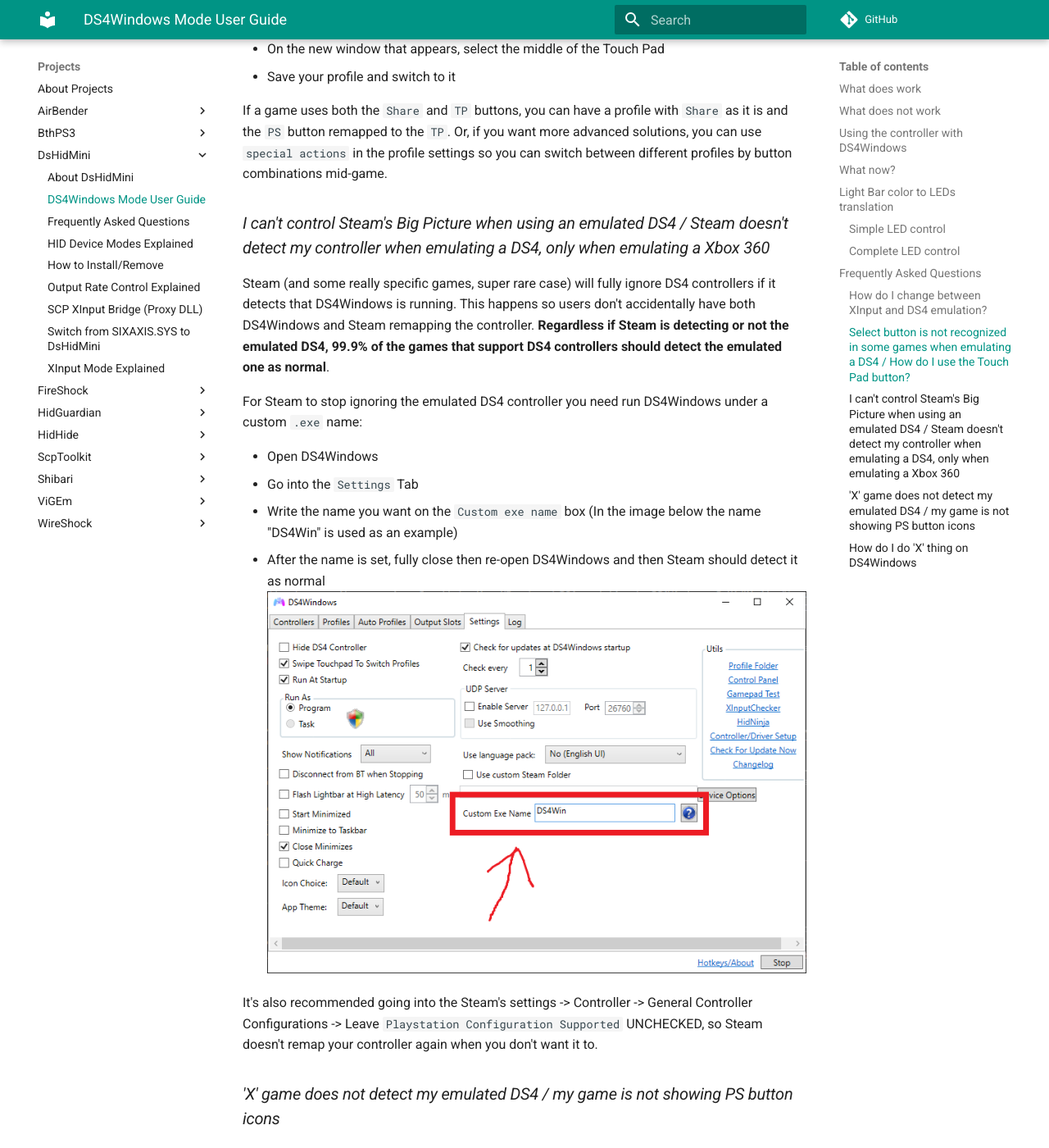
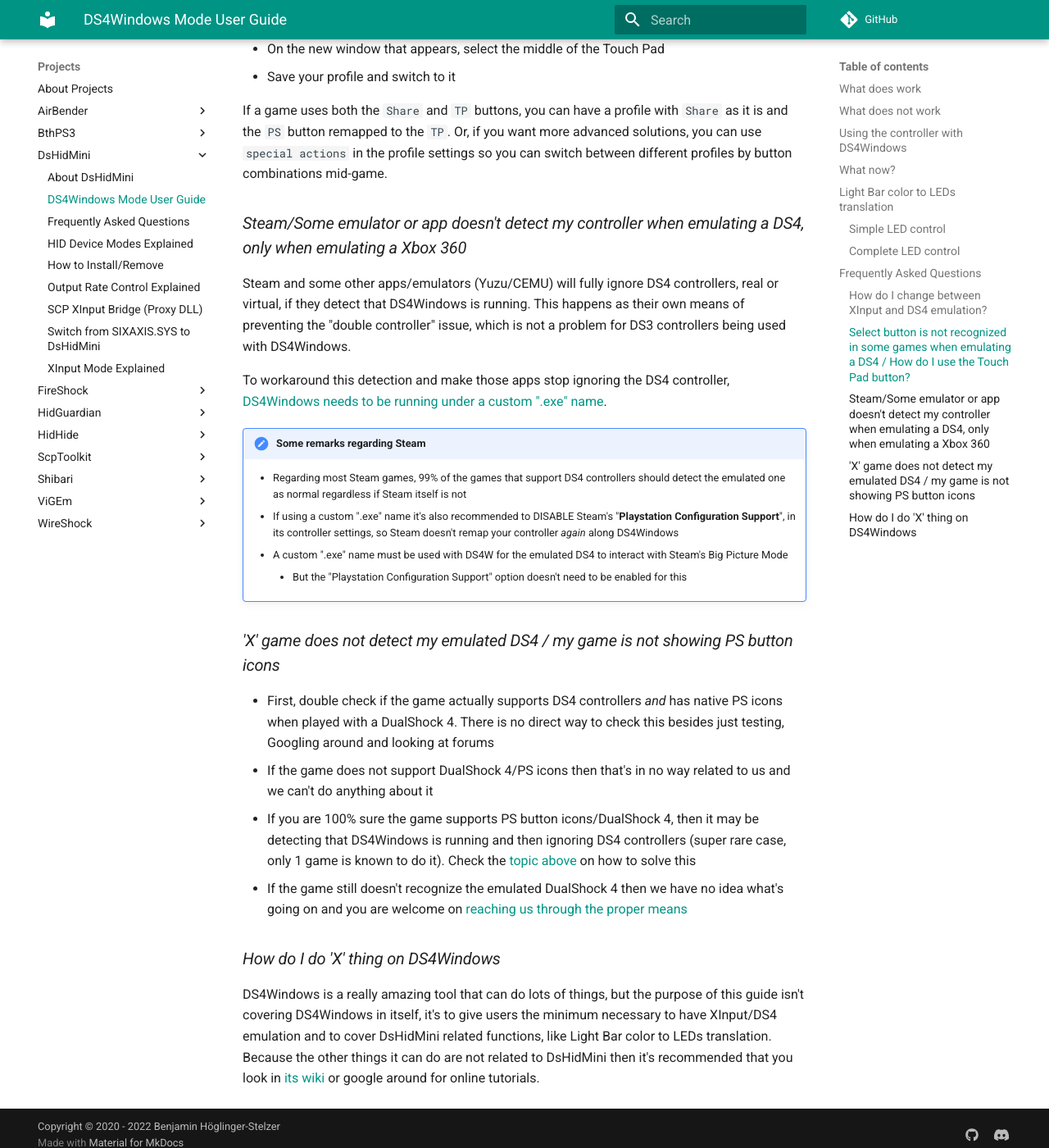
Before and after one commit to nefarius/ViGEm.github.io, an MkDocs documentation site: the page built from docs/projects/DsHidMini/DS4-Mode-User-Guide.md, in a window 1280 px wide and 1400 px high, scrolled down 8245 px. Shown: the whole window at 82% size. Built offline with MkDocs 1.6.1 and Material for MkDocs 9.7.7, drawn with Linux system fonts in a browser that asks for light colours; comment, search, counter and statistics services are not loaded.

Commit message:
Updated section title and contents

```diff
--- a/docs/projects/DsHidMini/DS4-Mode-User-Guide.md
+++ b/docs/projects/DsHidMini/DS4-Mode-User-Guide.md
@@ -163,19 +163,18 @@
 
 If a game uses both the `Share` and `TP` buttons, you can have a profile with `Share` as it is and the `PS` button remapped to the `TP`. Or, if you want more advanced solutions, you can use `special actions` in the profile settings so you can switch between different profiles by button combinations mid-game.
 
-### _I can't control Steam's Big Picture when using an emulated DS4 / Steam doesn't detect my controller when emulating a DS4, only when emulating a Xbox 360_
+### _Steam/Some emulator or app doesn't detect my controller when emulating a DS4, only when emulating a Xbox 360_
 
-Steam (and some really specific games, super rare case) will fully ignore DS4 controllers if it detects that DS4Windows is running. This happens so users don't accidentally have both DS4Windows and Steam remapping the controller. __Regardless if Steam is detecting or not the emulated DS4, 99.9% of the games that support DS4 controllers should detect the emulated one as normal__.
+Steam and some other apps/emulators (Yuzu/CEMU) will fully ignore DS4 controllers, real or virtual, if they detect that DS4Windows is running. This happens as their own means of preventing the "double controller" issue, which is not a problem for DS3 controllers being used with DS4Windows.
 
-For Steam to stop ignoring the emulated DS4 controller you need run DS4Windows under a custom `.exe` name:
+To workaround this detection and make those apps stop ignoring the DS4 controller, [DS4Windows needs to be running under a custom ".exe" name](https://docs.ds4windows.app/guides/ds4w-custom-name/).
 
-- Open DS4Windows
-- Go into the `Settings` Tab
-- Write the name you want on the `Custom exe name` box (In the image below the name "DS4Win" is used as an example)
-- After the name is set, fully close then re-open DS4Windows and then Steam should detect it as normal
-![FAQ_DS4WCustomName](images/FAQ_DS4WCustomName.png){: .glightbox }
+!!! note "Some remarks regarding Steam"
 
- It's also recommended going into the Steam's settings -> Controller -> General Controller Configurations -> Leave `Playstation Configuration Supported` UNCHECKED, so Steam doesn't remap your controller again when you don't want it to.
+    - Regarding most Steam games, 99% of the games that support DS4 controllers should detect the emulated one as normal regardless if Steam itself is not
+    - If using a custom ".exe" name it's also recommended to DISABLE Steam's "**Playstation Configuration Support**", in its controller settings, so Steam doesn't remap your controller _again_ along DS4Windows
+    - A custom ".exe" name must be used with DS4W for the emulated DS4 to interact with Steam's Big Picture Mode
+        - But the "Playstation Configuration Support" option doesn't need to be enabled for this
 
 ### _'X' game does not detect my emulated DS4 / my game is not showing PS button icons_
 
```
